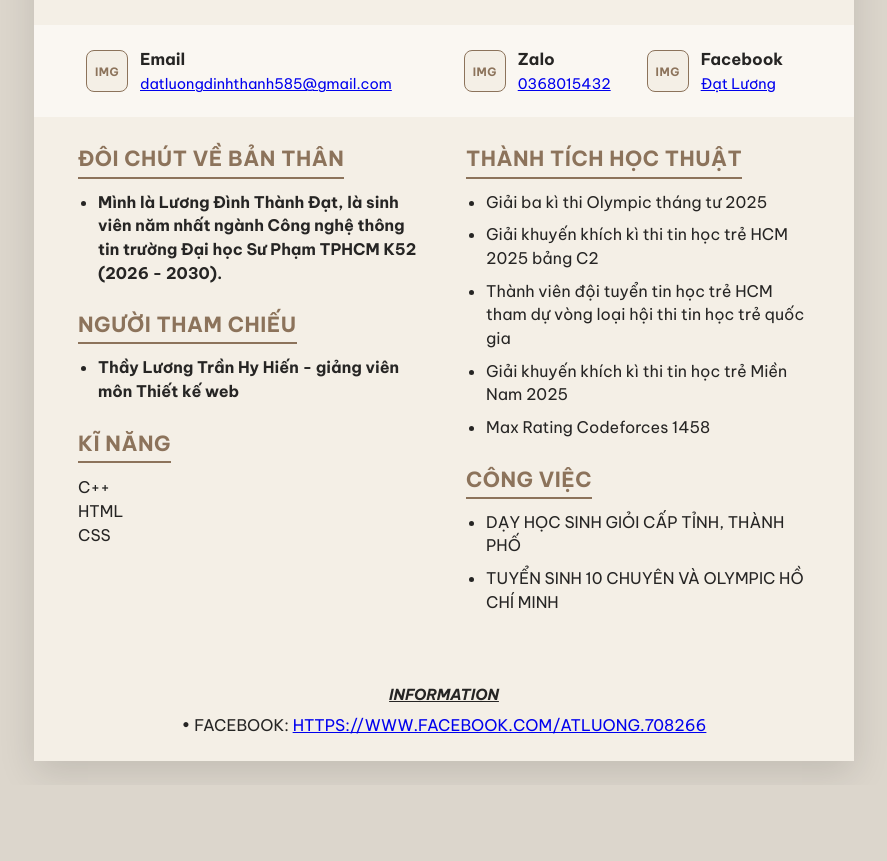
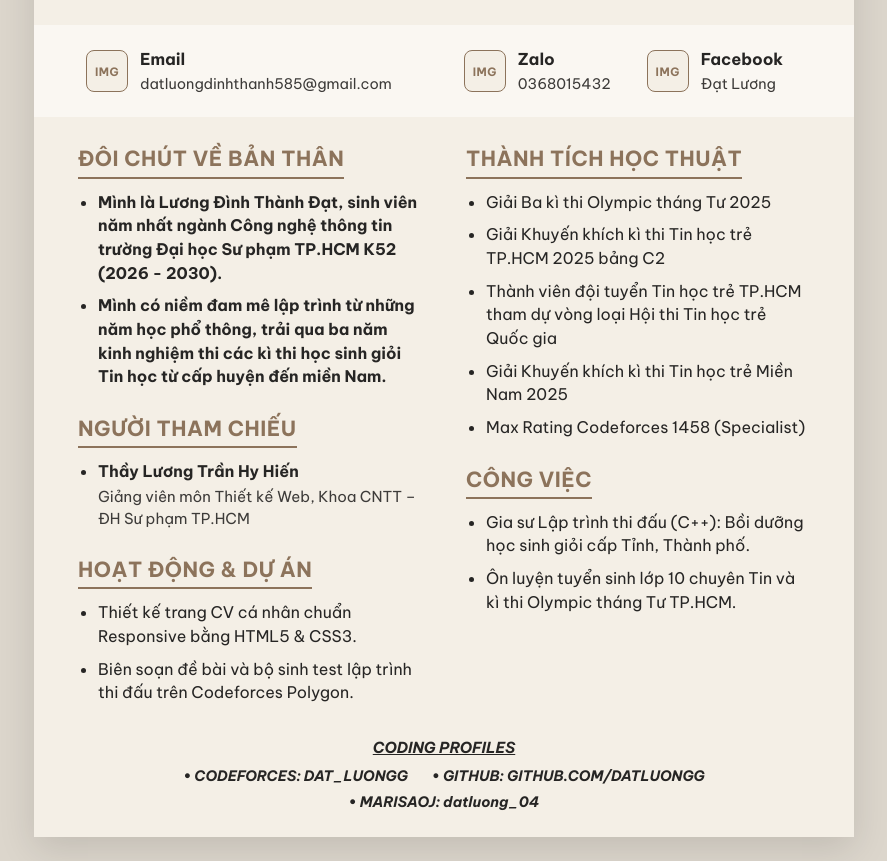
Before and after one commit to DatLuongg/CV, a plain HTML site: page index.html in a window 1280 px wide. Shown: the part 383-1244 px from the top of the page, without its empty margins (196-1083 px from the left). Before the commit the page ends 1168 px from the top, so only its background shows below. Drawn offline with nearby package versions, Linux system fonts and the light colour scheme.

Commit message:
Update index.html

```diff
--- a/index.html
+++ b/index.html
@@ -3,15 +3,14 @@
 <head>
   <meta charset="UTF-8" />
   <meta name="viewport" content="width=device-width, initial-scale=1.0" />
-  <title>CV - Lương Đạt | Tân Sinh Viên CNTT HCMUE</title>
-  <!-- Google Fonts hỗ trợ đầy đủ tiếng Việt -->
+  <title>CV - Lương Đình Thành Đạt | Tân Sinh Viên CNTT HCMUE</title>
   <link rel="preconnect" href="https://fonts.googleapis.com" />
   <link rel="preconnect" href="https://fonts.gstatic.com" crossorigin />
   <link
-    href="https://fonts.googleapis.com/css2?family=Be+Vietnam+Pro:ital,wght@0,400;0,500;0,600;0,700;0,800;1,700&family=Dancing+Script:wght@700&family=Oswald:wght@600;700&display=swap"
+    href="https://fonts.googleapis.com/css2?family=Be+Vietnam+Pro:ital,wght@0,400;0,500;0,600;0,700;0,800;1,400;1,700&family=Dancing+Script:wght@700&family=Oswald:wght@600;700&display=swap"
     rel="stylesheet"
   />
-  <!-- Liên kết file CSS ngoài -->
+  <!-- CSS ngoai -->
   <link rel="stylesheet" href="style.css" />
 </head>
 <body>
@@ -22,21 +21,29 @@
         <div class="avatar-wrapper">
           <img
             src="avatar.jpg"
-            alt="Ảnh chân dung Lương Đạt"
+            alt="Ảnh chân dung Lương Đình Thành Đạt"
             onerror="this.style.display='none'; this.parentElement.innerHTML='<span class=\'avatar-placeholder\'>Đặt file ảnh <b>avatar.jpg</b><br>cùng thư mục với file HTML</span>';"
           />
         </div>
 
         <div class="title-block">
-          <div class="last-name">LƯƠNG ĐÌNH THÀNH</div>
-          <div class="first-name">ĐẠT</div>
+          <div class="full-name-stack">
+            <span class="name-line">LƯƠNG</span>
+            <span class="name-line">ĐÌNH</span>
+            <span class="name-line">THÀNH</span>
+          </div>
+          <div class="first-name">Đạt</div>
           <div class="subtitle">TÂN SINH VIÊN CNTT HCMUE</div>
         </div>
       </header>
 
-      <!-- CONTACT BAR (CÓ KHUNG ẢNH CHO GMAIL, ZALO, FACEBOOK) -->
+      <!-- CONTACT BAR -->
       <section class="contact-bar" aria-label="Thông tin liên hệ">
-        <div class="contact-item">
+        <a
+          class="contact-item"
+          href="mailto:datluongdinhthanh585@gmail.com"
+          title="Gửi email cho Đạt"
+        >
           <div class="contact-icon">
             <img
               src="gmail.png"
@@ -46,15 +53,15 @@
           </div>
           <div class="contact-info">
             <h3>Email</h3>
-            <p>
-              <a href="mailto:datluongdinhthanh585@gmail.com">
-                datluongdinhthanh585@gmail.com
-              </a>
-            </p>
+            <p>datluongdinhthanh585@gmail.com</p>
           </div>
-        </div>
+        </a>
 
-        <div class="contact-item">
+        <a
+          class="contact-item"
+          href="tel:0368015432"
+          title="Liên hệ qua Zalo / Điện thoại"
+        >
           <div class="contact-icon">
             <img
               src="zalo.png"
@@ -64,11 +71,17 @@
           </div>
           <div class="contact-info">
             <h3>Zalo</h3>
-            <p><a href="tel:0368015432">0368015432</a></p>
+            <p>0368015432</p>
           </div>
-        </div>
+        </a>
 
-        <div class="contact-item">
+        <a
+          class="contact-item"
+          href="https://www.facebook.com/atluong.708266"
+          target="_blank"
+          rel="noopener noreferrer"
+          title="Trang Facebook cá nhân"
+        >
           <div class="contact-icon">
             <img
               src="facebook.png"
@@ -78,29 +91,26 @@
           </div>
           <div class="contact-info">
             <h3>Facebook</h3>
-            <p>
-              <a
-                href="https://www.facebook.com/atluong.708266"
-                target="_blank"
-                rel="noopener noreferrer"
-              >
-                Đạt Lương
-              </a>
-            </p>
+            <p>Đạt Lương</p>
           </div>
-        </div>
+        </a>
       </section>
 
-      <!-- MAIN 2-COLUMN CONTENT -->
+      <!-- 2 column -->
       <section class="cv-body">
-        <!-- CỘT TRÁI -->
+        <!-- edit left column -->
         <div class="cv-column">
           <div>
             <h2 class="section-title">ĐÔI CHÚT VỀ BẢN THÂN</h2>
             <ul class="cv-list">
               <li>
                 <strong>
-                  Mình là Lương Đình Thành Đạt, là sinh viên năm nhất ngành Công nghệ thông tin trường Đại học Sư Phạm TPHCM K52 (2026 - 2030).
+                  Mình là Lương Đình Thành Đạt, sinh viên năm nhất ngành Công nghệ thông tin trường Đại học Sư phạm TP.HCM K52 (2026 - 2030).
+                </strong>
+              </li>
+              <li>
+                <strong>
+                  Mình có niềm đam mê lập trình từ những năm học phổ thông, trải qua ba năm kinh nghiệm thi các kì thi học sinh giỏi Tin học từ cấp huyện đến miền Nam.
                 </strong>
               </li>
             </ul>
@@ -110,54 +120,41 @@
             <h2 class="section-title">NGƯỜI THAM CHIẾU</h2>
             <ul class="cv-list">
               <li>
-                <strong>
-                  Thầy Lương Trần Hy Hiến - giảng viên môn Thiết kế web
-                </strong>
+                <strong>Thầy Lương Trần Hy Hiến</strong>
+                <span class="sub-detail">
+                  Giảng viên môn Thiết kế Web, Khoa CNTT – ĐH Sư phạm TP.HCM
+                </span>
               </li>
             </ul>
           </div>
 
-          <!-- PHẦN KĨ NĂNG -->
-          <div class="skills-section">
-            <h2 class="section-title">KĨ NĂNG</h2>
-            <div class="skill-list">
-              <div class="skill-item">
-                <span class="skill-name">C++</span>
-                <div class="progress-bar">
-                  <div class="progress-fill progress-cpp"></div>
-                </div>
-              </div>
+          <div>
+            <h2 class="section-title">HOẠT ĐỘNG & DỰ ÁN</h2>
+            <ul class="cv-list">
+              <li>
+                Thiết kế trang CV cá nhân chuẩn Responsive bằng HTML5 & CSS3.
+              </li>
+              <li>
+                Biên soạn đề bài và bộ sinh test lập trình thi đấu trên Codeforces Polygon.
+              </li>
+            </ul>
+          </div>
 
-              <div class="skill-item">
-                <span class="skill-name">HTML</span>
-                <div class="progress-bar">
-                  <div class="progress-fill progress-html"></div>
-                </div>
-              </div>
 
-              <div class="skill-item">
-                <span class="skill-name">CSS</span>
-                <div class="progress-bar">
-                  <div class="progress-fill progress-css"></div>
-                </div>
-              </div>
-            </div>
-          </div>
         </div>
 
-        <!-- CỘT PHẢI -->
+        <!-- right column -->
         <div class="cv-column">
           <div>
             <h2 class="section-title">THÀNH TÍCH HỌC THUẬT</h2>
             <ul class="cv-list">
-              <li>Giải ba kì thi Olympic tháng tư 2025</li>
-              <li>Giải khuyến khích kì thi tin học trẻ HCM 2025 bảng C2</li>
+              <li>Giải Ba kì thi Olympic tháng Tư 2025</li>
+              <li>Giải Khuyến khích kì thi Tin học trẻ TP.HCM 2025 bảng C2</li>
               <li>
-                Thành viên đội tuyển tin học trẻ HCM tham dự vòng loại hội thi
-                tin học trẻ quốc gia
+                Thành viên đội tuyển Tin học trẻ TP.HCM tham dự vòng loại Hội thi Tin học trẻ Quốc gia
               </li>
-              <li>Giải khuyến khích kì thi tin học trẻ Miền Nam 2025</li>
-              <li>Max Rating Codeforces 1458</li>
+              <li>Giải Khuyến khích kì thi Tin học trẻ Miền Nam 2025</li>
+              <li>Max Rating Codeforces 1458 (Specialist)</li>
             </ul>
           </div>
 
@@ -165,29 +162,48 @@
             <h2 class="section-title">CÔNG VIỆC</h2>
             <ul class="cv-list">
               <li>
-                DẠY HỌC SINH GIỎI CẤP TỈNH, THÀNH PHỐ
+                Gia sư Lập trình thi đấu (C++): Bồi dưỡng học sinh giỏi cấp Tỉnh, Thành phố.
               </li>
               <li>
-                TUYỂN SINH 10 CHUYÊN VÀ OLYMPIC HỒ CHÍ MINH
+                Ôn luyện tuyển sinh lớp 10 chuyên Tin và kì thi Olympic tháng Tư TP.HCM.
               </li>
             </ul>
           </div>
+
+
         </div>
       </section>
     </div>
 
     <!-- FOOTER -->
     <footer class="cv-footer">
-      <div class="footer-heading">INFORMATION</div>
-      <div class="footer-link-wrap">
-        • FACEBOOK:
-        <a
-          href="https://www.facebook.com/atluong.708266"
-          target="_blank"
-          rel="noopener noreferrer"
-        >
-          HTTPS://WWW.FACEBOOK.COM/ATLUONG.708266
-        </a>
+      <div class="footer-heading">CODING PROFILES</div>
+      <div class="footer-links">
+        <span>
+          • CODEFORCES:
+          <a
+            href="https://codeforces.com/profile/Dat_Luongg"
+            target="_blank"
+            rel="noopener noreferrer"
+          >
+            DAT_LUONGG
+          </a>
+        </span>
+        <span>
+          • GITHUB:
+          <a
+            href="https://github.com/DatLuongg"
+            target="_blank"
+            rel="noopener noreferrer"
+          >
+            GITHUB.COM/DATLUONGG
+          </a>
+        </span>
+      </div>
+      <div class="footer-links footer-links-sub">
+        <span>• MARISAOJ: <a href = "https://marisaoj.com/user/datluong_04/submissions"
+          target ="_blank" rel = "noopener noreferrer">
+        datluong_04 </a></span>
       </div>
     </footer>
   </main>
```
